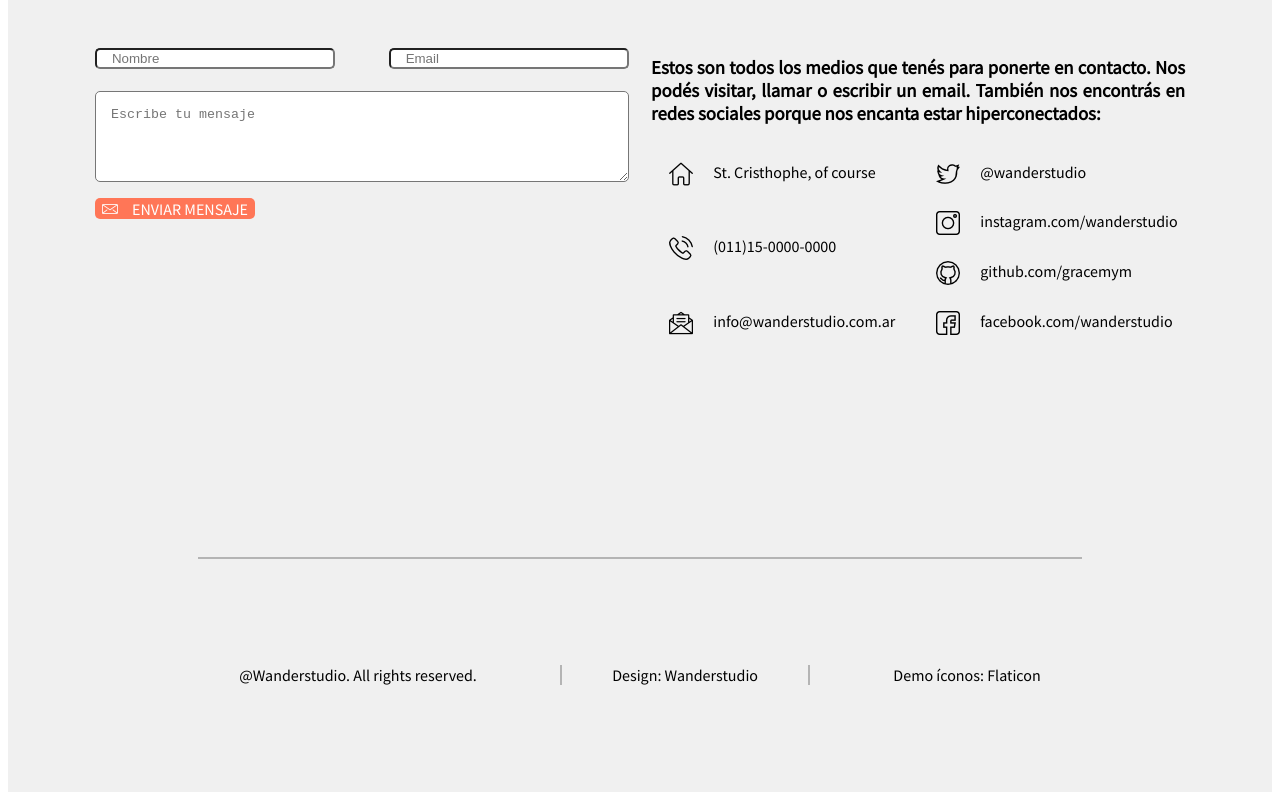
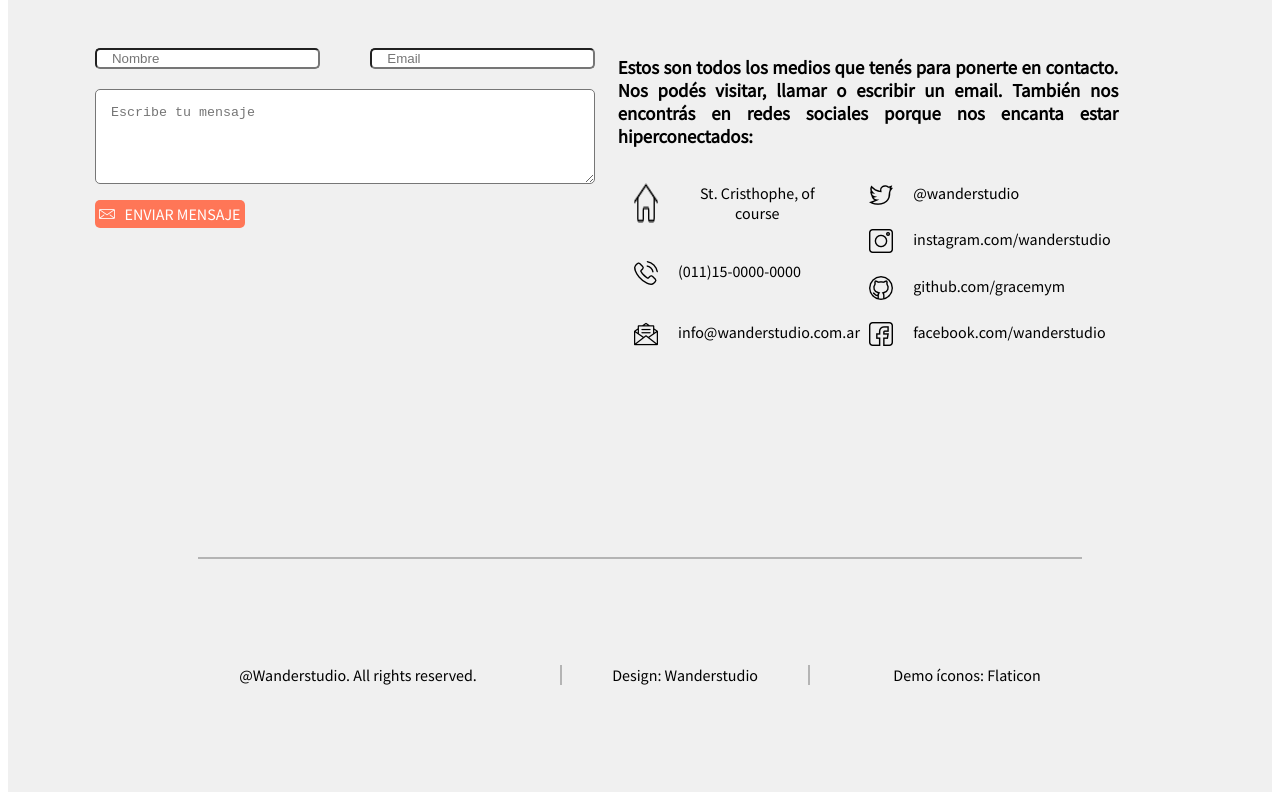
Before and after one commit to gracemym/agencia, a plain HTML site: page agencia.html in a window 1280 px wide. Shown: the part 1269-2069 px from the top of the page. Drawn offline with Linux system fonts and the light colour scheme.

Commit message:
mini cambio

```diff
--- a/agencia.css
+++ b/agencia.css
@@ -99,7 +99,7 @@ border: dotted;
     display: flex;
 }
 .columna {
-    width: 50%;
+    width: 45%;
     padding: 1%;
     }
 .datos, .columna {
@@ -122,7 +122,7 @@ textarea {
 .botonenviar {
     background-color: #ff7657;
     width: 30%;
-    height: 7%;
+    height: 9%;
     color: white;
     align-items: center;
     justify-content: space-around;
@@ -135,7 +135,7 @@ input, textarea, div.botonenviar {
 }
 .derecha {
     padding-top: 0%;
-    height: 70%;
+    height: 60%;
 }
 .contacto {
 margin: 5%;
```
